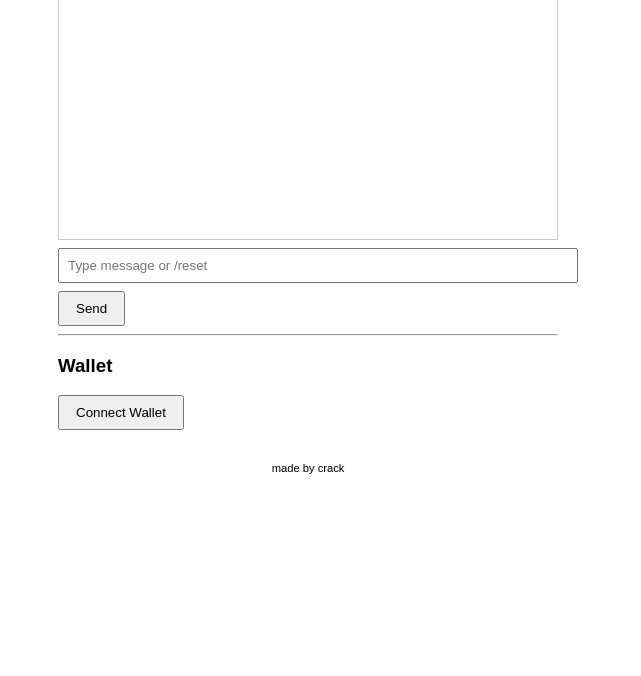
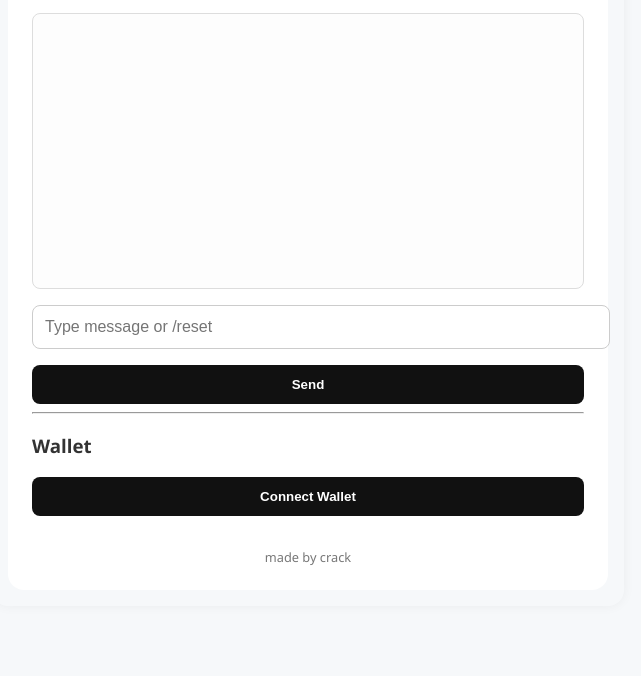
Before and after one commit to Krusherk/monchat, a plain HTML site: page index.html in a window 1280 px wide. Shown: the part 124-800 px from the top of the page, without its empty margins (332-973 px from the left). Drawn offline with Linux system fonts and the light colour scheme.

Commit message:
Update style.css

```diff
--- a/style.css
+++ b/style.css
@@ -1,26 +1,65 @@
 body {
-  font-family: sans-serif;
-  max-width: 500px;
-  margin: auto;
+  font-family: 'Segoe UI', sans-serif;
+  background: #f6f8fa;
+  color: #333;
+  max-width: 600px;
+  margin: 2rem auto;
   padding: 1rem;
+  border-radius: 1rem;
+  box-shadow: 0 0 12px rgba(0, 0, 0, 0.05);
 }
+
+#app {
+  background: white;
+  padding: 1.5rem;
+  border-radius: 1rem;
+}
+
+h1 {
+  font-size: 1.5rem;
+  margin-bottom: 1rem;
+  text-align: center;
+  color: #111;
+}
+
 .chat-box {
   height: 250px;
   overflow-y: auto;
-  border: 1px solid #ccc;
-  padding: 0.5rem;
-  margin-bottom: 0.5rem;
+  border: 1px solid #ddd;
+  padding: 0.75rem;
+  border-radius: 0.5rem;
+  background: #fdfdfd;
+  margin-bottom: 1rem;
 }
+
 input {
   width: 100%;
-  padding: 0.5rem;
-  margin-bottom: 0.5rem;
+  padding: 0.75rem;
+  border-radius: 0.5rem;
+  border: 1px solid #ccc;
+  margin-bottom: 1rem;
+  font-size: 1rem;
 }
+
 button {
-  padding: 0.5rem 1rem;
+  width: 100%;
+  padding: 0.75rem;
+  background: #111;
+  color: white;
+  border: none;
+  border-radius: 0.5rem;
+  font-weight: bold;
+  cursor: pointer;
+  transition: background 0.2s;
 }
+
+button:hover {
+  background: #444;
+}
+
 footer {
-  font-size: 0.7rem;
+  font-size: 0.8rem;
+  color: #777;
+  margin-top: 2rem;
   text-align: center;
-  margin-top: 2rem;
 }
```
